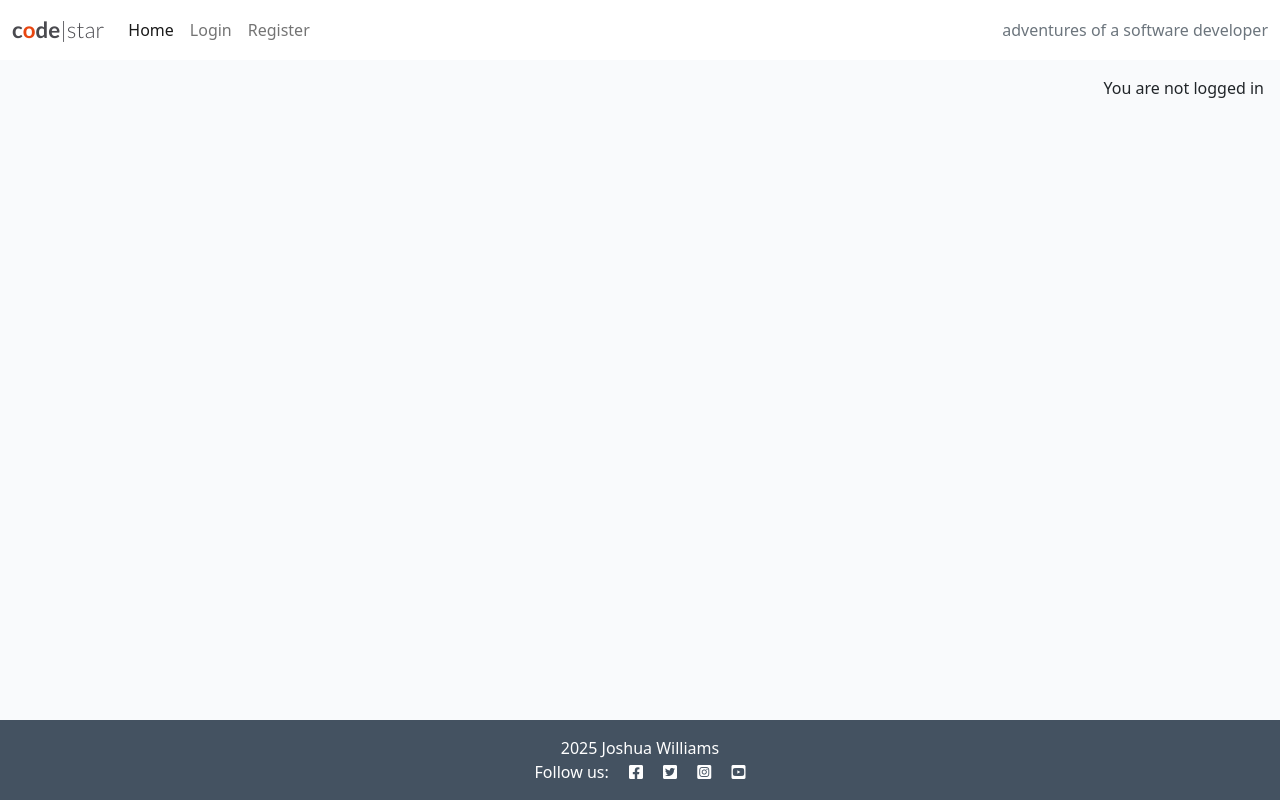
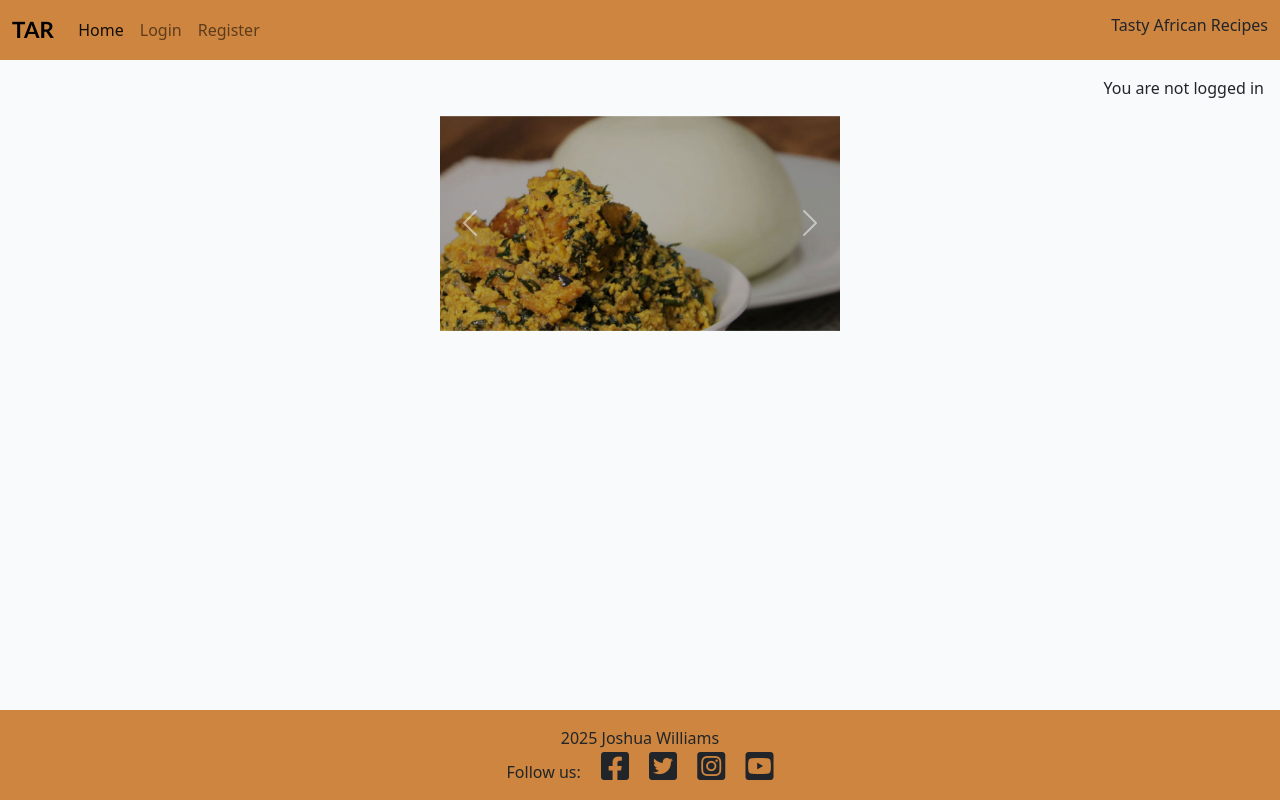
Before and after one commit to Joshwill234/TAR, a Django app: page / in a window 1280 px wide. Run offline with Django 4.2, Linux system fonts and the light colour scheme; data that the repository does not hold is empty.

Commit message:
readme hero section and styling

```diff
--- a/Tasty_African_Recipes/templates/Tasty_African_Recipes/index.html
+++ b/Tasty_African_Recipes/templates/Tasty_African_Recipes/index.html
@@ -2,21 +2,43 @@
 
 {% block content %}
 
+<!-- Hero Section with Carousel -->
+<div id="heroCarousel" class="carousel slide mx-auto" data-bs-ride="carousel" style="max-width: 400px;">
+    <div class="carousel-inner">
+        <div class="carousel-item active">
+            <img src="static/images/iyan-egusi.jpg" class="d-block w-100" alt="Slide 1">
+        </div>
+        <div class="carousel-item">
+            <img src="static/images/chickeniyan.webp" class="d-block w-100" alt="Slide 2">
+        </div>
+        <div class="carousel-item">
+            <img src="static/images/friedrice.webp" class="d-block w-100" alt="Slide 3">
+        </div>
+    </div>
+    <button class="carousel-control-prev" type="button" data-bs-target="#heroCarousel" data-bs-slide="prev">
+        <span class="carousel-control-prev-icon" aria-hidden="true"></span>
+        <span class="visually-hidden">Previous</span>
+    </button>
+    <button class="carousel-control-next" type="button" data-bs-target="#heroCarousel" data-bs-slide="next">
+        <span class="carousel-control-next-icon" aria-hidden="true"></span>
+        <span class="visually-hidden">Next</span>
+    </button>
+</div>
 
 <!-- index.html content starts here -->
 <div class="container-fluid">
-    <div class="row">
+    <div class="row justify-content-center">
 
         <!-- Blog Entries Column -->
         <div class="col-12 mt-3 left">
-            <div class="row">
+            <div class="row justify-content-center">
                 {% for post in post_list %}
                 <div class="col-md-4">
                     <div class="card mb-4">
-                        <div class="card-body">
+                        <div class="card-body text-center">
                             <div class="image-container">
                                 <div class="image-flash">
-                                    <p class="author">Author: {{ post.author }}</p>
+
                                 </div>
                             </div>
                             <a href="{% url 'post_detail' post.slug %}" class="post-link">
@@ -31,7 +53,7 @@
                 </div>
                 {% if forloop.counter|divisibleby:3 %}
             </div>
-            <div class="row">
+            <div class="row justify-content-center">
                 {% endif %}
                 {% endfor %}
 
--- a/Tasty_African_Recipes/urls.py
+++ b/Tasty_African_Recipes/urls.py
@@ -4,9 +4,7 @@ from django.urls import path
 urlpatterns = [
     path('', views.PostList.as_view(), name='home'),
     path('<slug:slug>/', views.post_detail, name='post_detail'),
-    path('<slug:slug>/edit_comment/<int:comment_id>',
-         views.comment_edit, name='comment_edit'),
-         path('<slug:slug>/delete_comment/<int:comment_id>',
-         views.comment_delete, name='comment_delete'),
-
+    path('<slug:slug>/like/', views.PostLike.as_view(), name='post_like'),
+    path('<slug:slug>/edit_comment/<int:comment_id>', views.comment_edit, name='comment_edit'),
+    path('<slug:slug>/delete_comment/<int:comment_id>', views.comment_delete, name='comment_delete'),
 ]
--- a/Tasty_African_Recipes/views.py
+++ b/Tasty_African_Recipes/views.py
@@ -1,8 +1,10 @@
-from django.shortcuts import render, get_object_or_404, reverse
-from django.views import generic
+from django.shortcuts import render, get_object_or_404, redirect
+from django.views import generic, View
+from django.contrib.auth.decorators import login_required
+from django.utils.decorators import method_decorator
 from django.contrib import messages
 from django.http import HttpResponseRedirect
-from .models import Post, Comment
+from .models import Post, Comment, Like
 from .forms import CommentForm
 
 # Create your views here.
@@ -16,20 +18,17 @@ def post_detail(request, slug):
     post = get_object_or_404(queryset, slug=slug)
     comments = post.comments.all().order_by("-created_on")
     comment_count = post.comments.filter(approved=True).count()
+    liked = False
+    if post.likes.filter(id=request.user.id).exists():
+        liked = True
 
     if request.method == "POST":
-        print("Received a POST request")
         comment_form = CommentForm(data=request.POST)
-        print("About to render template")
         if comment_form.is_valid():
             comment = comment_form.save(commit=False)
             comment.author = request.user
             comment.post = post
             comment.save()
-            messages.add_message(
-        request, messages.SUCCESS,
-        'Comment submitted and awaiting approval'
-    )
     else:
         comment_form = CommentForm()
 
@@ -42,9 +41,19 @@ def post_detail(request, slug):
             "comments": comments,
             "comment_count": comment_count,
             "comment_form": comment_form,
+            "liked": liked,
+            "total_likes": post.likes.count(),
         },
     )
 
+@method_decorator(login_required, name='dispatch')
+class PostLike(View):
+    def post(self, request, slug):
+        post = get_object_or_404(Post, slug=slug)
+        like, created = Like.objects.get_or_create(post=post, user=request.user)
+        if not created:
+            like.delete()
+        return redirect('post_detail', slug=slug)
 
 def comment_edit(request, slug, comment_id):
     """
--- a/static/css/style.css
+++ b/static/css/style.css
@@ -6,11 +6,15 @@ body {
     font-family: Lato, sans-serif;
     font-size: 1.4rem;
     font-weight: 700;
-    color: #4A4A4F;
+    color: black;
+}
+
+.navbar {
+    background-color: peru;
 }
 
 .red-o {
-    color: #E84610;
+    color: peru;
 }
 
 .thin {
@@ -22,7 +26,7 @@ body {
 }
 
 .dark-bg {
-    background-color: #445261;
+    background-color: peru;
 }
 
 .main-bg {
@@ -159,7 +163,3 @@ body {
 .approval {
     color: rgb(222, 146, 168);
 }
-
-<div class="p-2 comments
-  {% if not comment.approved and comment.author == user %}
-  faded{% elif not comment.approved %}d-none{% endif %}">
--- a/templates/base.html
+++ b/templates/base.html
@@ -10,7 +10,7 @@
 <html class="h-100" lang="en">
 
 <head>
-    <title>CodeStar Blog</title>
+    <title>Tasty African Recipes</title>
     <meta name="viewport" content="width=device-width, initial-scale=1" />
 
     <!-- Google Fonts CSS -->
@@ -27,15 +27,16 @@
 
     <!-- Custom CSS -->
     <link rel="stylesheet" href="{% static 'css/style.css' %}">
+
 </head>
 
 <body class="d-flex flex-column h-100 main-bg">
 
     <!-- Navigation -->
-    <nav class="navbar navbar-expand-lg navbar-light bg-white">
+    <nav class="navbar navbar-expand-lg navbar-light">
         <div class="container-fluid">
-            <a class="navbar-brand" href="{% url 'home' %}"><span class="brand">c<span class="red-o">o</span>de<span
-                        class="thin">|star</span></span></a>
+            <a class="navbar-brand" href="{% url 'home' %}"><span class="brand">T<span class="">A</span>R<span
+                        class="thin"></span></span></a>
             <button class="navbar-toggler" type="button" data-bs-toggle="collapse" data-bs-target="#navbarText"
                 aria-controls="navbarText" aria-expanded="false" aria-label="Toggle navigation">
                 <span class="navbar-toggler-icon"></span>
@@ -62,8 +63,8 @@
 
                     {% endif %}
                 </ul>
-                <span class="navbar-text text-muted">
-                    adventures of a software developer
+                <span class="navbar-text text-white"></span>
+                    <h6>Tasty African Recipes</h6>
                 </span>
             </div>
         </div>
@@ -99,15 +100,16 @@
 
     <!-- Footer -->
     <footer class="footer mt-auto py-3 dark-bg">
-        <p class="m-0 text-center text-white">
+        <p class="m-0 text-center text-dark">
             {% block copyright %}
-                Made by Code Instituters
+            2025 Joshua Williams
             {% endblock copyright %}
         </p>
-        <p class="m-0 text-center text-white">Follow us: <i class="fab fa-facebook-square ms-3"></i>
-            <i class="fab fa-twitter-square ms-3"></i>
-            <i class="fab fa-instagram-square ms-3"></i>
-            <i class="fab fa-youtube-square ms-3"></i>
+        <p class="m-0 text-center text-dark">Follow us:
+            <a href="https://www.facebook.com" target="_blank"><i class="fab fa-facebook-square ms-3 fa-2x text-dark"></i></a>
+            <a href="https://www.twitter.com" target="_blank"><i class="fab fa-twitter-square ms-3 fa-2x text-dark"></i></a>
+            <a href="https://www.instagram.com" target="_blank"><i class="fab fa-instagram-square ms-3 fa-2x text-dark"></i></a>
+            <a href="https://www.youtube.com" target="_blank"><i class="fab fa-youtube-square ms-3 fa-2x text-dark"></i></a>
         </p>
     </footer>
 
```
Also changed, not shown: Tasty_African_Recipes/templates/Tasty_African_Recipes/post_detail.html (+15 -1 lines), README.md, Tasty_African_Recipes/migrations/0004_event_alter_comment_options_alter_post_options_like.py (added).
